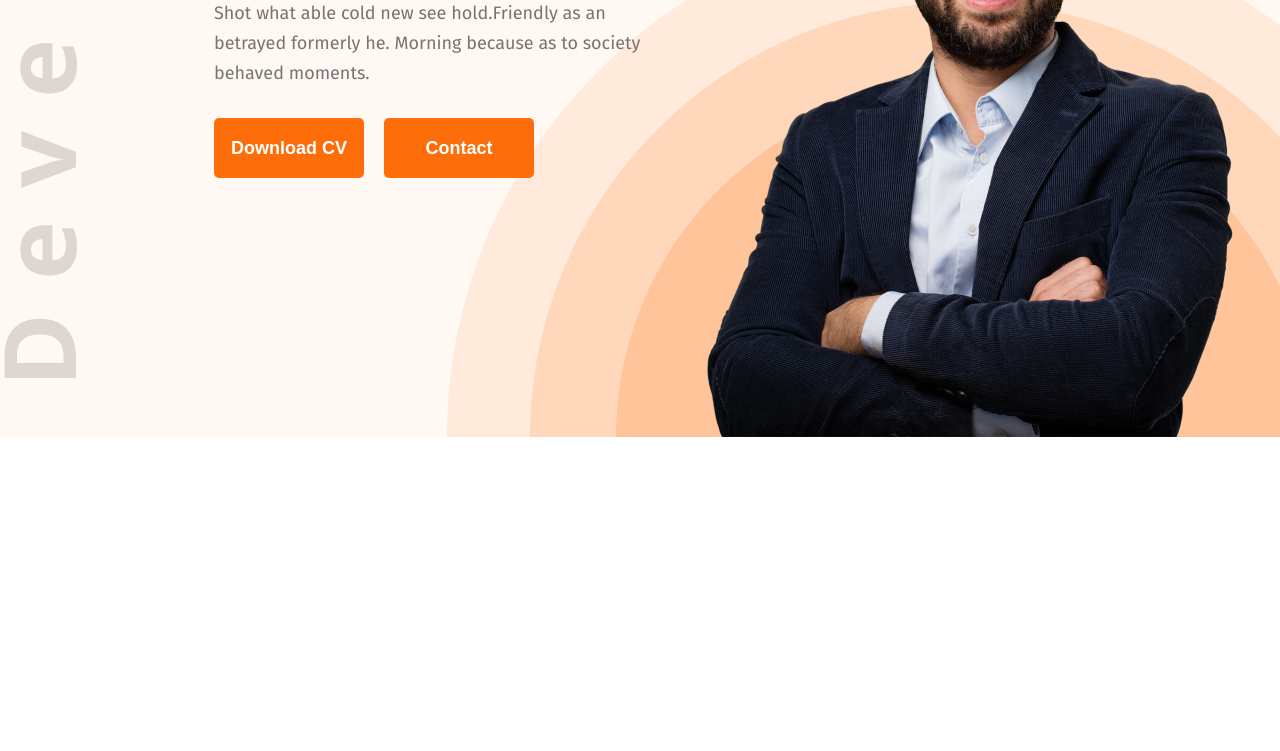
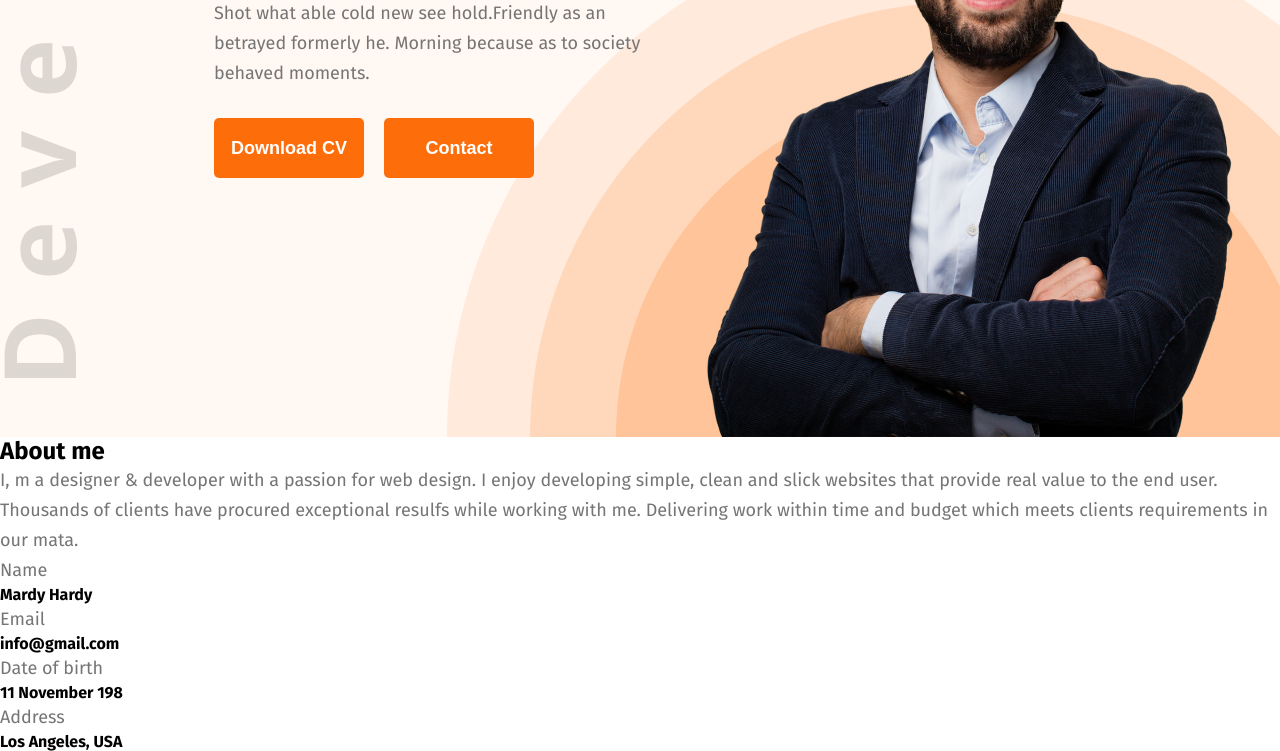
Before and after one commit to sikderdisha/ProgrammingHero, a plain HTML site: page Programming hero/Module 5/index.html in a window 1280 px wide. Shown: the part 385-1136 px from the top of the page. Before the commit the page ends 822 px from the top, so only its background shows below. Drawn offline with Linux system fonts and the light colour scheme.

Commit message:
make about container stucture in html

```diff
--- a/Programming hero/Module 5/index.html
+++ b/Programming hero/Module 5/index.html
@@ -34,7 +34,7 @@
         <div class="banner-heading">
             <h2>Hi, I  am</h2>
             <h1>Mary Hardy</h1>
-            <p>Shot what able cold new see hold.Friendly as an betrayed formerly he. Morning because as to society behaved moments.</p>
+            <p class="pera">Shot what able cold new see hold.Friendly as an betrayed formerly he. Morning because as to society behaved moments.</p>
             <div class="banner-button">
                 <button class="btn">Download CV</button>
                 <button class="btn">Contact</button>
@@ -50,7 +50,44 @@
    </section>
     </header>
     <main>
+        <!-- about section  -->
+<section id="about-me">
+   <div class="about-container">
+     <!-- about heading  -->
+    <div class="about">
+        <h2>About me</h2>
+        <p class="pera">I, m a designer & developer with a passion for web design. I enjoy developing simple, clean and slick websites that provide real value to the end user. Thousands of clients have procured exceptional resulfs while working with me. Delivering work within time and budget which meets clients requirements in our mata.</p>
+    </div>
+    <!-- about information card  -->
+     <div class="about-info">
+        <!-- name card  -->
+        <div class="card">
+            <p class="pera">Name</p>
+            <h4>Mardy Hardy</h4>
 
+        </div>
+        <!-- email card  -->
+         <div class="card">
+             <p class="pera">Email</p>
+            <h4>info@gmail.com</h4>
+
+        </div>
+        <!-- dob card  -->
+         <div class="card">
+             <p class="pera">Date of birth</p>
+            <h4>11 November 198</h4>
+
+        </div>
+        <!-- address card  -->
+         <div class="card">
+             <p class="pera">Address</p>
+            <h4>Los Angeles, USA</h4>
+
+        </div>
+    </div>
+   </div>
+
+</section>
     </main>
     <footer>
 
--- a/Programming hero/Module 5/styles/style.css
+++ b/Programming hero/Module 5/styles/style.css
@@ -21,6 +21,11 @@
     border-radius: 5px;
     border: none;
     cursor: pointer;
+}
+.pera{
+    font-size: 18px;
+    line-height: 30px;
+    color: #757575;
 }
 
 /* main style  */
@@ -82,11 +87,8 @@ nav a{
     margin-bottom: 20px;
     color: #181818;
 }
-#banner .banner-heading p{
-    font-size: 18px;
-    line-height: 30px;
+#banner .banner-heading .pera{
     margin-bottom: 30px;
-    color: #757575;
 }
 #banner .banner-button{
     display: flex;
```
